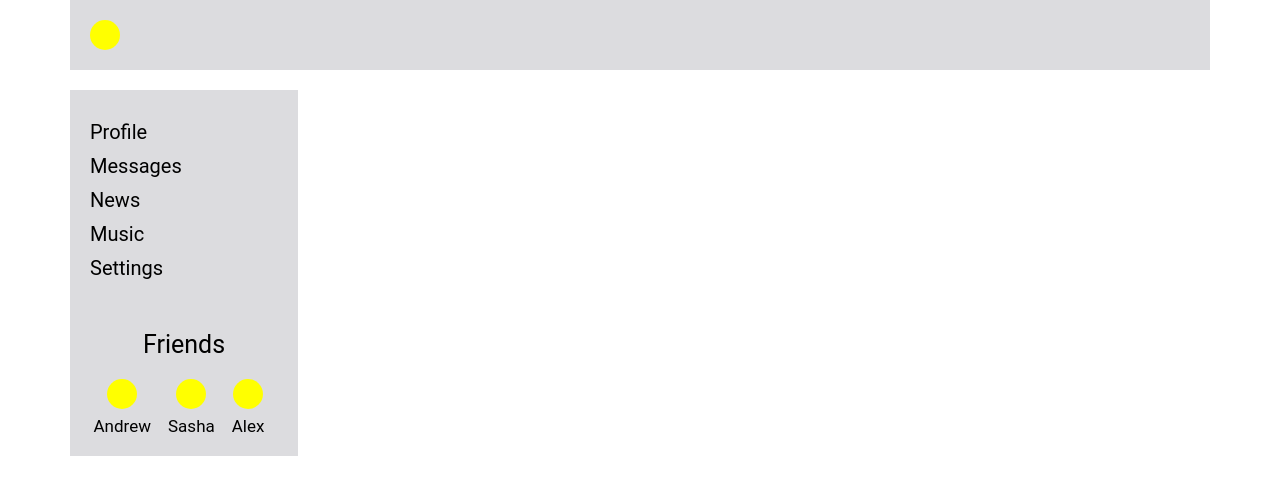
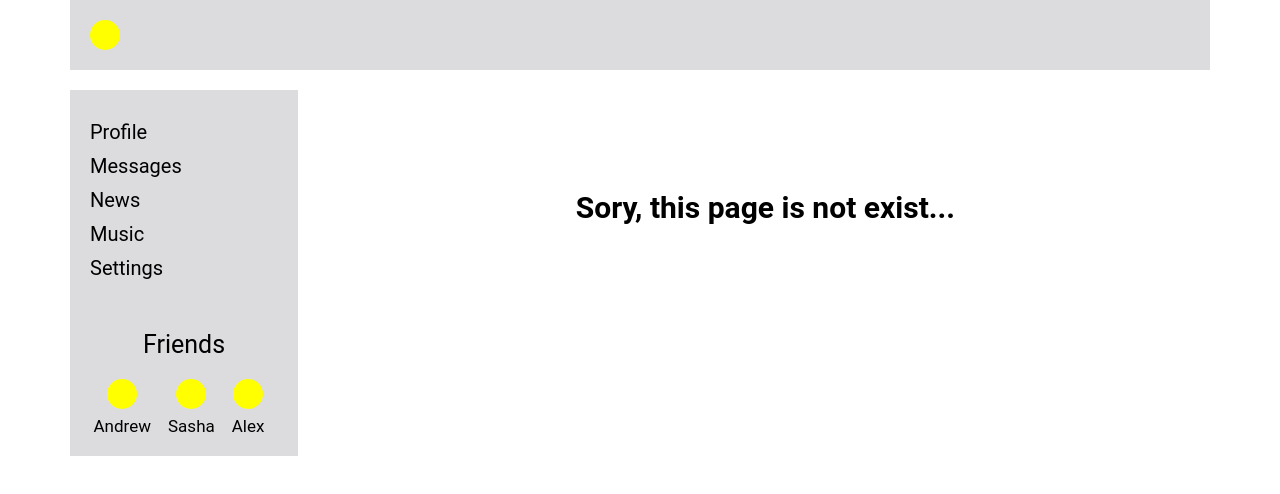
Before and after one commit to Flex17/SocialNetwork, a React (Create React App) app: page / in a window 1280 px wide. Shown: the top 494 px of the page. Built offline with nearby package versions, Linux system fonts and the light colour scheme.

Commit message:
added not found page

```diff
--- a/src/components/main/Main.jsx
+++ b/src/components/main/Main.jsx
@@ -9,6 +9,7 @@ import { Route, Routes } from 'react-router-dom';
 
 
 import './main.css'
+import NotFoundPage from './notFoundPage/NotFoundPage';
 
 const Main = (props) => {
 
@@ -23,6 +24,7 @@ const Main = (props) => {
                         <Route path='/settings' element={<Settings />} />
                         <Route path='/music' element={<Music />} />
                         <Route path='/news' element={<News />} />
+                        <Route path='*' element={<NotFoundPage />} />
                     </Routes>
                 </div>
             </div>
--- /dev/null
+++ b/src/components/main/notFoundPage/NotFoundPage.jsx
@@ -0,0 +1,15 @@
+import React from "react";
+
+import classes from './notFoundPage.module.css'
+
+const NotFoundPage = () => {
+    return (
+        <div className={classes.notFound}>
+            <div className={classes.content}>
+                <div className={classes.error}>Sory, this page is not exist...</div>
+            </div>
+        </div>
+    )
+}
+
+export default NotFoundPage
--- /dev/null
+++ b/src/components/main/notFoundPage/notFoundPage.module.css
@@ -0,0 +1,6 @@
+.error{
+    margin-top: 100px;
+    text-align: center;
+    font-weight: 700;
+    font-size: 30px;
+}
--- a/src/components/main/sidebar/Sidebar.jsx
+++ b/src/components/main/sidebar/Sidebar.jsx
@@ -12,7 +12,7 @@ const SideBar = (props) => {
         <div className={classes.sidebar}>
             <div className={classes.content}>
                 {sideBarElements}
-                <Friends state={props.state} />
+                <Friends state={props.state.friends} />
             </div>
         </div >
     )
--- a/src/components/main/sidebar/friends/Friends.jsx
+++ b/src/components/main/sidebar/friends/Friends.jsx
@@ -5,7 +5,7 @@ import classes from './friends.module.css'
 
 const Friends = (props) => {
     const friendsList =
-        props.state.friends.map(friend => {
+        props.state.map(friend => {
             return <Friend name={friend.name} key={friend.id} />
         })
     return (
```
